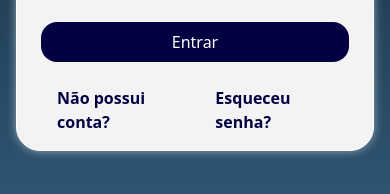
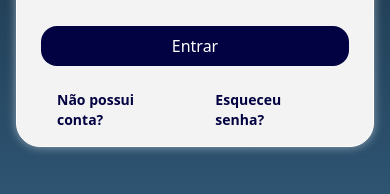
Before and after one commit to M-Fragata/Bagres, a React (Vite) app in the folder frontend/bagreSchedules/: page / in a window 390 px wide. Shown: the part 630-824 px from the top of the page. Built offline with nearby package versions, Linux system fonts and the light colour scheme; no server answers.

Commit message:
Ajuste do tamanho de texto para telas responsivas

```diff
--- a/frontend/bagreSchedules/src/pages/login.tsx
+++ b/frontend/bagreSchedules/src/pages/login.tsx
@@ -168,7 +168,7 @@ export function LoginPage() {
                         disabled={isDisabled}
                         title={isDisabled ? "Entrando..." : "Entrar"}
                     />
-                    <div className="flex justify-content">
+                    <div className="flex justify-content text-sm md:text-base">
                         <a className="text-bagre-primaria p-4 m-auto"
                             href="/signup">
                             <strong>Não possui conta?</strong>
--- a/frontend/bagreSchedules/src/pages/signup.tsx
+++ b/frontend/bagreSchedules/src/pages/signup.tsx
@@ -215,7 +215,7 @@ export function SignupPage() {
                         disabled={isDisabled}
                         title={isDisabled ? "Cadastrando..." : "Cadastrar"}
                     />
-                    <a className="text-bagre-primaria p-4 m-auto"
+                    <a className="text-bagre-primaria p-4 m-auto text-sm md:text-base"
                         href="/">
                         <strong>Já possui conta?</strong>
                     </a>
```
